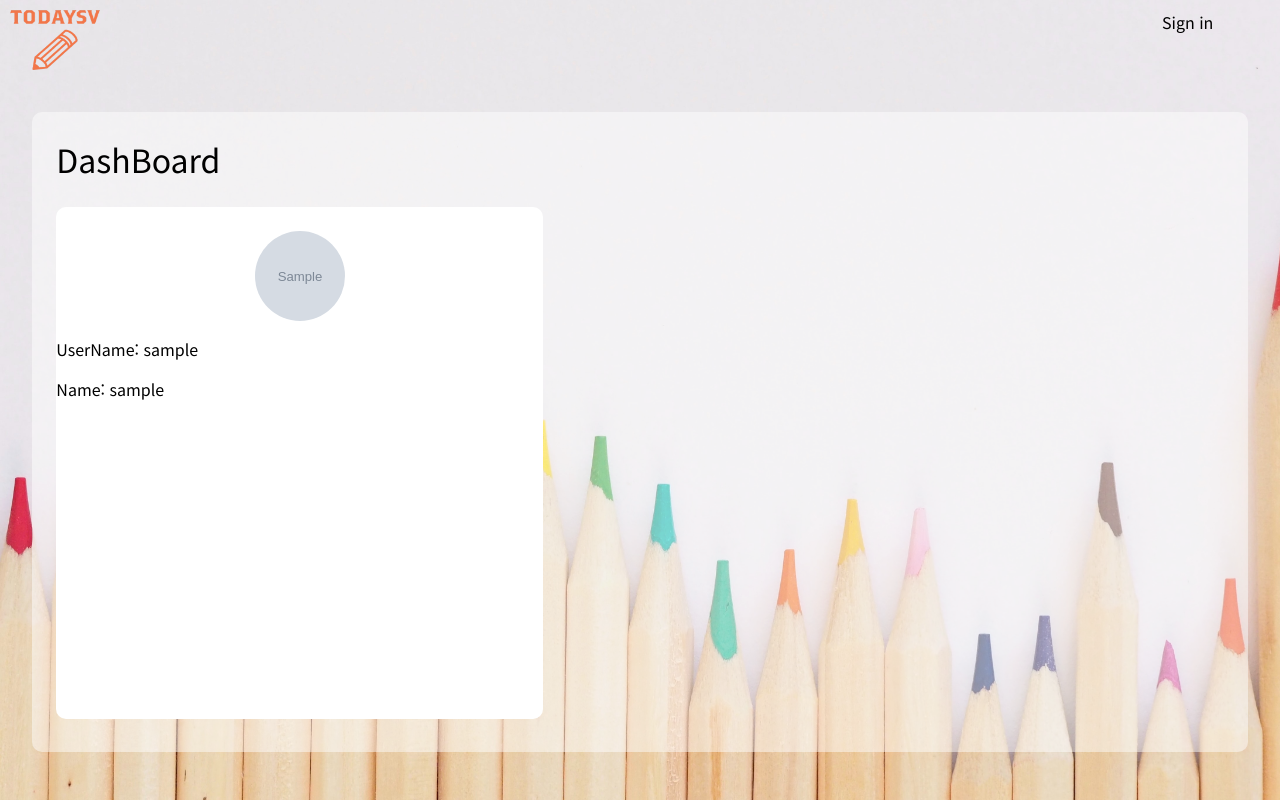
After one commit to julianne03/TodaySv, a Django app: template templates/tsv/my_page.html in a window 1280 px wide. The commit adds this page. Run offline with Django 3.2, Linux system fonts and the light colour scheme; the template is opened without the code that fills it: most values are stand-ins (such as "Sample title", 1, 10 or a date in 2020); grey boxes marked "Sample" are stand-in pictures.

Commit message:
4-1. show profile 50% finish!

```diff
--- a/config/settings.py
+++ b/config/settings.py
@@ -1,5 +1,6 @@
 from pathlib import Path
 import my_settings
+import os
 # Build paths inside the project like this: BASE_DIR / 'subdir'.
 BASE_DIR = Path(__file__).resolve().parent.parent
 
@@ -111,4 +112,5 @@ STATICFILES_DIRS = [
 LOGIN_REDIRECT_URL = '/'
 LOGOUT_REDIRECT_URL = '/'
 
-DATETIME_FORMAT = '%m-%d - %M:%S'
+MEDIA_URL = '/media/'
+MEDIA_ROOT = os.path.join(BASE_DIR, MEDIA_URL)
--- a/config/urls.py
+++ b/config/urls.py
@@ -1,6 +1,9 @@
 from django.contrib import admin
 from django.urls import path, include
 from tsv import views
+
+from django.conf import settings
+from django.conf.urls.static import static
 
 urlpatterns = [
     path('', views.index, name='index'),
@@ -8,3 +11,5 @@ urlpatterns = [
     path('tsv/', include('tsv.urls')),
     path('common/', include('common.urls')),
 ]
+
+urlpatterns += static(settings.MEDIA_URL, document_root=settings.MEDIA_ROOT)
--- a/static/css/style.css
+++ b/static/css/style.css
@@ -272,3 +272,37 @@ input[type=radio]:checked + label {
         opacity: 0;
     }
 }
+
+.my-page-container {
+    width: 95%;
+    height: 80%;
+    background: rgba(255, 255, 255, 0.47);
+    border: none;
+    border-radius: 10px;
+    margin-top: 5%;
+}
+
+.left {
+    font-size: xx-large;
+    text-align: left;
+    padding-left: 2%;
+    padding-top: 2%;
+}
+
+.profile-box {
+    background: white;
+    border: none;
+    border-radius: 10px;
+    width: 40%;
+    height: 80%;
+    float: left;
+    align-self: center;
+    margin-left: 2%;
+    margin-top: 2%;
+}
+
+.profile-box img {
+    border: none;
+    border-radius: 100px;
+    margin-top: 5%;
+}
--- a/templates/navbar.html
+++ b/templates/navbar.html
@@ -3,7 +3,7 @@
     <img class="logo" src="{% static 'images/todaySv.png' %}" width="90" height="60" onclick="location.href='{% url 'tsv:index' %}'" />
     <div class="right">
         {% if user.is_authenticated %}
-        <a class="username_txt" href="#my_page">{{ user.username }}님</a>
+        <a class="username_txt" href="{% url 'tsv:my_page' %}">{{ user.username }}님</a>
         <a class="logout_txt" href="{% url 'common:logout' %}">Sign out</a>
         {% else %}
         <a class="login_txt" href="{% url 'common:login' %}">Sign in</a>
--- /dev/null
+++ b/templates/tsv/my_page.html
@@ -0,0 +1,20 @@
+{% extends 'base.html' %}
+{% load static %}
+{% block content %}
+    <div class="my-page-container">
+        <div class="left">
+            DashBoard
+        </div>
+        <div class="profile-box">
+            <div class="center">
+                {% if person.profile.image %}
+                    <img src="{{ person.image.url }}" width="90" height=90>
+                {% else %}
+                    <img src="{% static 'images/profile_image.png' %}" width="90" height="90">
+                {% endif %}
+            </div>
+            <p>UserName: {{ person.username }}</p>
+            <p>Name: {{ person.nickname }}</p>
+        </div>
+    </div>
+{% endblock %}
--- a/tsv/models.py
+++ b/tsv/models.py
@@ -13,3 +13,8 @@ class Answers(models.Model) :
     breakfast = models.CharField(max_length=100, null=True)
     lunch = models.CharField(max_length=100, null=True)
     dinner = models.CharField(max_length=100, null=True)
+
+class Profile(models.Model) :
+    user = models.OneToOneField(User, on_delete=models.CASCADE)
+    nickname = models.CharField(max_length=10, blank=True)
+    image = models.ImageField(blank=True)
--- a/tsv/urls.py
+++ b/tsv/urls.py
@@ -12,4 +12,5 @@ urlpatterns = [
     path('answers/create/did_well/', views.answers_did_well, name='answers_did_well'),
     path('answers/create/happiness/', views.answers_happiness, name='answers_happiness'),
     path('answers/create/meal/', views.answers_meal, name='answers_meal'),
+    path('my_page/', views.my_page, name='my_page'),
 ]
--- a/tsv/views.py
+++ b/tsv/views.py
@@ -5,6 +5,7 @@ from django.utils import timezone
 
 from .forms import *
 from .models import Answers
+from .models import Profile
 
 @login_required(login_url='common:login')
 def index(request) :
@@ -106,3 +107,8 @@ def answers_meal(request) :
         form = MealForm(instance=answer)
     context = {'form': form}
     return render(request, 'tsv/meal_form.html', context)
+
+@login_required(login_url='common:login')
+def my_page(request) :
+    person = Profile.objects.get_or_create(user=request.user)
+    return render(request, 'tsv/my_page.html', {'person' : person})
```
Also changed, not shown: static/images/profile_image.png (added), tsv/migrations/0003_profile.py (added).
